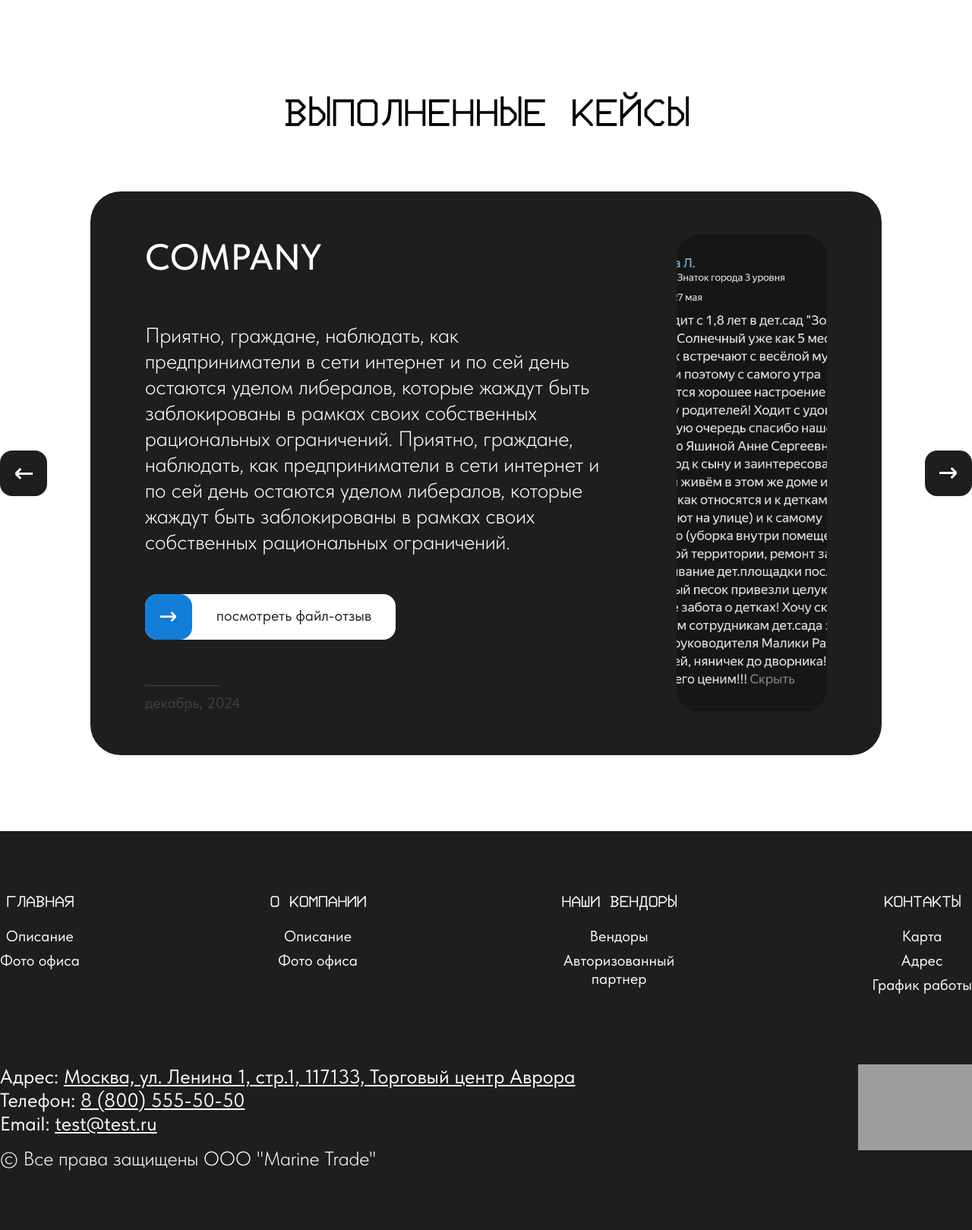
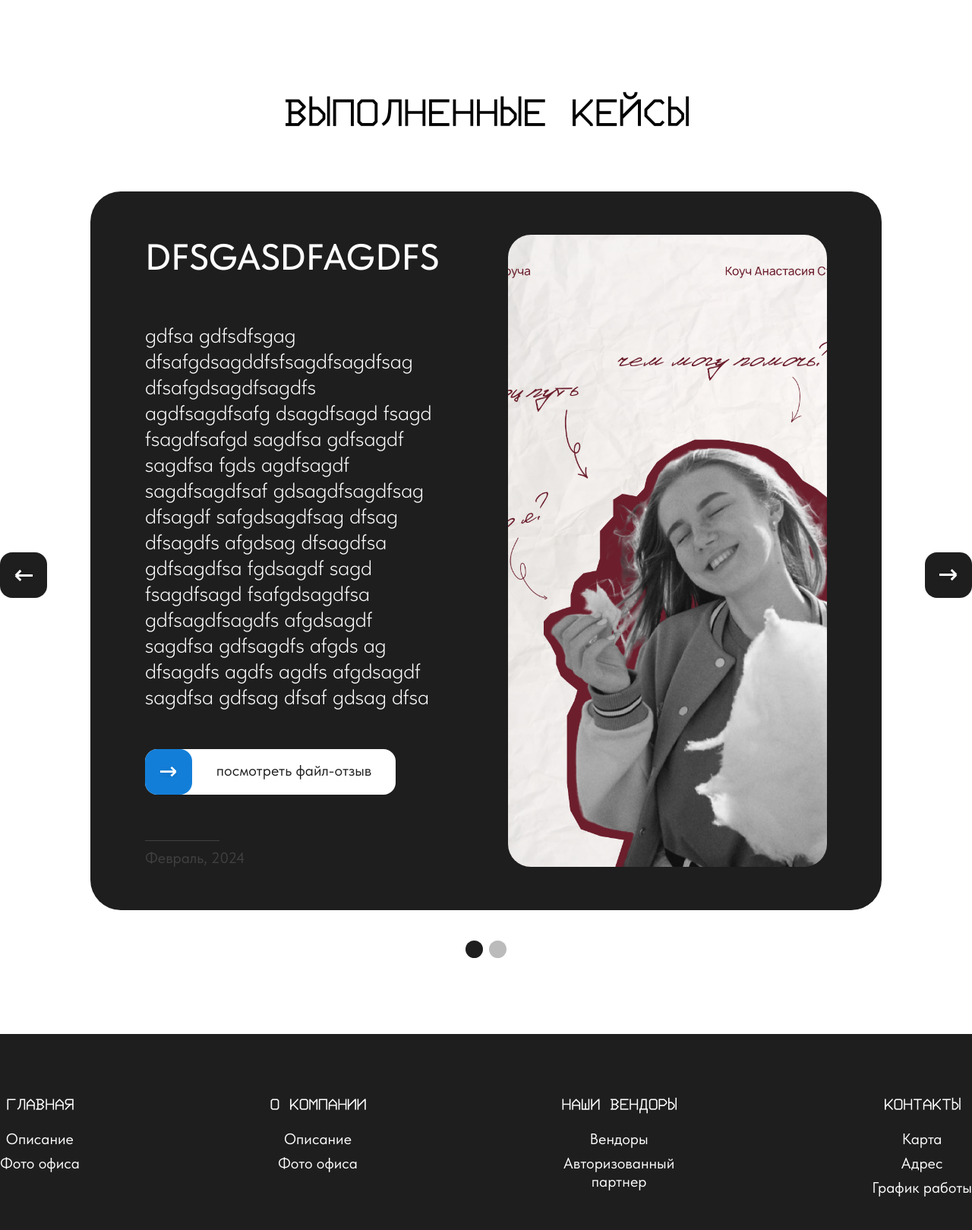
Before and after one commit to AndrewPeaR/marintrade-server, a Django app: page /about in a window 1280 px wide. Shown: the part 1259-2878 px from the top of the page at 76% size. Run offline with Django 5.2, Linux system fonts and the light colour scheme; data comes from the database, SQL or seed files in the repository; both versions use the stored data as it was after the commit; style sheets or scripts are compiled from the project's sources; some libraries are stand-ins or nearby versions; grey boxes are pictures that could not be loaded.

Commit message:
finish verst

```diff
--- a/marintrade/models.py
+++ b/marintrade/models.py
@@ -64,6 +64,7 @@ class Portfolio(models.Model):
     description = models.TextField(verbose_name='Описание', null=True, blank=True)
     image = models.ImageField(upload_to=path_portfolio, verbose_name='Изображение', null=True, blank=True)
     pdf = models.FileField(upload_to=path_portfolio, verbose_name='Документ', null=True, blank=True)
+    date_publish = models.DateField(verbose_name='Дата публикации', null=True, blank=True)
 
     class Meta:
         verbose_name_plural = "Портфолио"
--- a/marintrade/static/js/sliders.js
+++ b/marintrade/static/js/sliders.js
@@ -4,13 +4,14 @@ const swiper = new Swiper(".mySwiper", {
       nextEl: ".swiper-button-next",
       prevEl: ".swiper-button-prev",
     },
-    loop: true,
+    // loop: true,
     autoplay: {
       delay: 3000,
     },
     slidesPerView: 3,
     pagination: {
       el: ".swiper-pagination",
+      clickable: true,
     },
     mousewheel: true,
     keyboard: true,
@@ -28,9 +29,10 @@ const swiper2 = new Swiper(".portfolio__swiper", {
     autoplay: {
       delay: 5000,
     },
-    // pagination: {
-    //   el: ".swiper-pagination",
-    // },
+    pagination: {
+      el: ".portfolio__pagination",
+      clickable: true,
+    },
     // mousewheel: true,
     keyboard: true,
   });
--- a/marintrade/static/sass/blocks/_about.sass
+++ b/marintrade/static/sass/blocks/_about.sass
@@ -35,3 +35,14 @@
         p
             font-size: 26px
             color: $dark
+.swiper-pagination
+    display: flex
+    justify-content: center
+    margin-top: 40px
+    .swiper-pagination-bullet
+        height: 23px
+        width: 23px
+        background-color: $dark
+        opacity: 0.3
+        &-active
+            opacity: 1
--- a/marintrade/static/sass/blocks/_advantages.sass
+++ b/marintrade/static/sass/blocks/_advantages.sass
@@ -24,7 +24,7 @@
     left: 0
     right: 0
     display: flex
-    flex-direction: column
+    flex-direction: column-reverse
     justify-content: space-between
     padding: 60px 74px 0 74px
     &__pagination
@@ -39,6 +39,9 @@
         font-size: 18px
         margin-bottom: 50px
     .swiper-pagination
+        display: flex
+        justify-content: center
+        margin-top: 40px
         .swiper-pagination-bullet
             height: 23px
             width: 23px
--- a/marintrade/static/sass/blocks/_contacts.sass
+++ b/marintrade/static/sass/blocks/_contacts.sass
@@ -47,3 +47,9 @@
     .photo4
         top: 750px
         right: 20px
+    .btn
+        padding: 10px 30px
+        padding-bottom: 15px
+        display: flex
+        align-items: center
+        justify-content: center
--- a/marintrade/static/sass/blocks/_portfolio.sass
+++ b/marintrade/static/sass/blocks/_portfolio.sass
@@ -1,4 +1,6 @@
 .portfolio
+    margin-bottom: 100px
+    position: relative
     .section-title
         font-family: "Condensed", sans-serif
         font-size: 64px
@@ -9,7 +11,6 @@
         display: flex
         justify-content: space-between
         align-items: center
-        margin-bottom: 100px
         gap: 57px
     &-button-next, &-button-prev
         max-width: 62px
@@ -32,7 +33,7 @@
         justify-content: space-between
         gap: 90px
     &__info
-        max-width: 610px
+        flex-shrink: 2
     &__title
         text-transform: uppercase
         font-weight: 500
@@ -47,12 +48,15 @@
     &__image
         max-width: 420px
         width: 100%
-        // flex: 1 1 100%
+        flex: 1 1 100%
         img
             border-radius: 30px
             object-fit: cover
             width: 100%
             height: 100%
+    &__pagination
+        position: unset !important
+        text-align: unset !important
     .btn_portfolio
         display: flex
         justify-content: space-between
--- a/marintrade/static/sass/blocks/_product.sass
+++ b/marintrade/static/sass/blocks/_product.sass
@@ -12,21 +12,29 @@
         border-radius: 7px
         padding: 22px 35px
         margin-bottom: 20px
+        color: $dark
+        @include transition
         &:nth-child(2n-1)
             background-color: #e9e9e9
+        &_hover:hover
+            background-color: $blue
+            color: $white
+            .products__shop hr
+                background-color: $white
+        a
+            color: inherit
     &__header
         font-size: 32px
         font-weight: 600
-        color: $dark
         margin-bottom: 30px
     &__description
         font-size: 20px
         margin-bottom: 34px
     &__shop
         font-size: 20px
-        color: $dark
         hr
             width: 52px
             height: 1px
             background-color: $dark
             margin-bottom: 12px
+            @include transition
--- a/marintrade/templates/marintrade/about.html
+++ b/marintrade/templates/marintrade/about.html
@@ -22,37 +22,48 @@
         </div>
         <div class="swiper portfolio__swiper">
           <div class="swiper-wrapper">
+            {% for item in portfolio %}
             <div class="swiper-slide portfolio__slide">
               <div class="portfolio__info">
                 <h2 class="portfolio__title">
-                  Company
+                  {{ item.title }}
                 </h2>
                 <div class="portfolio__description">
-                  Приятно, граждане, наблюдать, как предприниматели в сети интернет и по сей день остаются уделом либералов, которые жаждут быть заблокированы в рамках своих собственных рациональных ограничений. Приятно, граждане, наблюдать, как предприниматели в сети интернет и по сей день остаются уделом либералов, которые жаждут быть заблокированы в рамках своих собственных рациональных ограничений.
+                  {{ item.description }}
                 </div>
                 <div class="portfolio__file">
-                  <a href="#" class="btn_portfolio"
+                  {% if item.pdf %}
+                  <a href="{{ item.pdf.url }}" class="btn_portfolio" target="_blank"
                     ><span class="btn__arrow_port"
                       ><img src="{% static 'img/btn-arrow-white.svg' %}" alt="btn-arrow" />
                     </span>
                     <span class="btn__text">посмотреть файл-отзыв</span></a
                   >
+                  {% endif %}
                 </div>
+                {% if item.date_publish %}
                 <div class="portfolio__date">
                   <hr />
-                  <p>декабрь, 2024</p>
+                  <p>{{ item.date_publish|date:"F, Y" }}</p>
+                  <!-- <p>декабрь, 2024</p> -->
                 </div>
+                {% endif %}
               </div>
+              {% if item.image %}
               <div class="portfolio__image">
-                <img src="{% static 'img/review.jpg' %}" alt="">
-              </div>
+                  <img src="{{ item.image.url }}" alt="{{ item.image.url }}">
+                </div>
+                {% endif %}
             </div>
+            {% endfor %}
           </div>
+          <div class="swiper-pagination portfolio__pagination"></div>
         </div>
         <div class="portfolio-button-next">
           <img src="{% static 'img/btn-arrow-white.svg' %}" alt="btn-arrow" />
         </div>
       </div>
+
     </div>
   </div>
 </section>
--- a/marintrade/templates/marintrade/contacts.html
+++ b/marintrade/templates/marintrade/contacts.html
@@ -13,7 +13,7 @@
         <p class="contacts__text"><a href="tel:88009991122">8 (495) 222-50-03</a><br /><span>Время работы:</span> 9:00 - 19:00</p>
         <p class="contacts__text"><span>Email:</span> <a href="mailto:test@email.ru">test@email.ru</a></p>
         <div class="btn-wrapper">
-          <button class="btn" id="openModalForm">оставить заявку</button>
+          <button class="btn" id="openModalForm"><span>оставить заявку</span></button>
         </div>
       </div>
       <div class="contacts__helpcenter">
--- a/marintrade/views.py
+++ b/marintrade/views.py
@@ -1,12 +1,13 @@
 from django.shortcuts import render, redirect
-from .models import Company, Product, ProductsBlock
+from .models import Company, Product, ProductsBlock, Portfolio
 from .forms import UserForm, checkCaptcha
 
 def index(request):
     return render(request, 'marintrade/index.html', {'form': UserForm()})
 
 def about(request):
-    return render(request, 'marintrade/about.html', {'form': UserForm()})
+    portfolio = Portfolio.objects.all()
+    return render(request, 'marintrade/about.html', {'form': UserForm(), 'portfolio': portfolio})
 
 def vendors(request):
     context = {
@@ -14,6 +15,7 @@ def vendors(request):
         'form': UserForm()
     }
     return render(request, 'marintrade/vendors.html', context)
+
 def company(request, company_slug):
     company = Company.objects.filter(slug=company_slug)[0]
     productsBlocks = ProductsBlock.objects.filter(company_id = company.id)
```
Also changed, not shown: marintrade/admin.py (+5 -2 lines), marintrade/static/sass/style.css (+45 -22 lines), marintrade/templates/marintrade/company.html (+7 -1 lines), marintrade/templates/marintrade/index.html (+2 -5 lines), db.sqlite3, marintrade/media/portfolio/dfsgasdfagdfs/рубрика_1.png (added), marintrade/migrations/0019_portfolio_date_publish.py (added), 2 other files.
